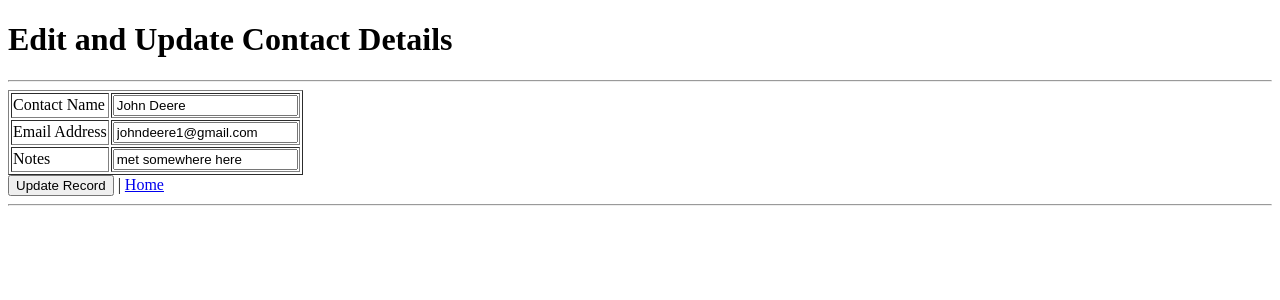
After one commit to nightingail12/Regina_Santos, a Django app: a page that uses contacts/template/edit.html in a window 1280 px wide. The commit adds this page. Shown: the top 300 px of the page. Run offline with Django 4.2, Linux system fonts and the light colour scheme; data comes from the database, SQL or seed files in the repository; both versions use the stored data as it was after the commit.

Commit message:
Added Edit and Delete function

```diff
--- a/contacts/contacts/urls.py
+++ b/contacts/contacts/urls.py
@@ -21,5 +21,8 @@ from . import views
 urlpatterns = [
     path("admin/", admin.site.urls),
     path('', views.contact_display, name = 'contact_display'),
-    path('new_contact', views.contact_insert, name = 'contact_insert')
+    path('new_contact', views.contact_insert, name = 'contact_insert'),
+    path('Edit/<str:contact_name>', views.contact_edit, name="contact_edit"),
+    path('Update/<str:contact_name>', views.contact_update, name="contact_update"),
+    path('Delete/<str:contact_name>', views.contact_delete, name="contact_delete")
 ]
--- a/contacts/contacts/views.py
+++ b/contacts/contacts/views.py
@@ -3,11 +3,11 @@
 from django.shortcuts import render
 from contacts.models import crudst
 from django.contrib import messages
+from contacts.forms import contact_form
 
 def contact_display(request):
     results = crudst.objects.all()
     return render(request, 'index.html', {'crudst': results})
-
 
 def contact_insert(request):
     if request.method == "POST":
@@ -21,3 +21,22 @@ def contact_insert(request):
             return render(request,'new_contact.html')
     else:
         return render(request,'new_contact.html')
+
+
+def contact_edit(request, contact_name):
+    contact_details = crudst.objects.get(contact_name=contact_name)
+    return render(request, 'edit.html', {"crudst": contact_details})
+
+def contact_update(request, contact_name):
+    contact_update = crudst.objects.get(contact_name=contact_name)
+    form = contact_form(request.POST, instance=contact_update)
+    if form.is_valid():
+        form.save()
+        messages.success(request, "Record has been updated.")
+        return render(request, "edit.html", {"crudst": contact_update})
+
+def contact_delete(request, contact_name):
+    contact_delete = crudst.objects.get(contact_name=contact_name)
+    contact_delete.delete()
+    results = crudst.objects.all()
+    return render(request, 'index.html', {"crudst": results})
--- /dev/null
+++ b/contacts/template/edit.html
@@ -0,0 +1,38 @@
+<!DOCTYPE html>
+
+<head>
+    <title>Edit Page</title>
+</head>
+
+<body>
+    <h1>Edit and Update Contact Details</h1>
+    <hr/>
+    <form method="post" action="{% url 'contact_update' contact_name=crudst.contact_name %}">
+        {% csrf_token %}
+        <table border="1">
+            <tr>
+                <td>Contact Name</td>
+                <td><input type= "text" name="contact_name" value= "{{crudst.contact_name}}"></td>
+            </tr>
+            <tr>
+                <td>Email Address</td>
+                <td><input type= "text" name="contact_email" value= "{{crudst.contact_email}}"></td>
+            </tr>
+            <tr>
+                <td>Notes</td>
+                <td><input type= "text" name="contact_notes" value= "{{crudst.contact_notes}}"></td>
+            </tr>
+        </table>
+        <input type="submit" value="Update Record"> |
+        <a href = "{% url 'contact_display'%}">Home</a>
+        <hr/>
+        {% if messages %}
+            <ul>
+                {% for message in messages %}
+                    <h3>{{ message }}</h3>
+                {% endfor %}
+            </ul>
+        {% endif %}
+    </form>
+</body>
+</html>
--- a/contacts/template/index.html
+++ b/contacts/template/index.html
@@ -20,6 +20,8 @@
                 <td>{{ contact.contact_name }}</td>
                 <td>{{ contact.contact_email }}</td>
                 <td>{{ contact.contact_time }}</td>
+                <td><a href="/Edit/{{contact.contact_name}}">Edit</a></td>
+                <td><a href="/Delete/{{contact.contact_name}}" onclick="return confirm('Would you like to delete contact information?')">Delete</a></td>
             </tr>
             {% endfor %}
             </tr>
```
Also changed, not shown: contacts/contacts/forms.py (added, +7 -0 lines), contacts/db.sqlite3.
